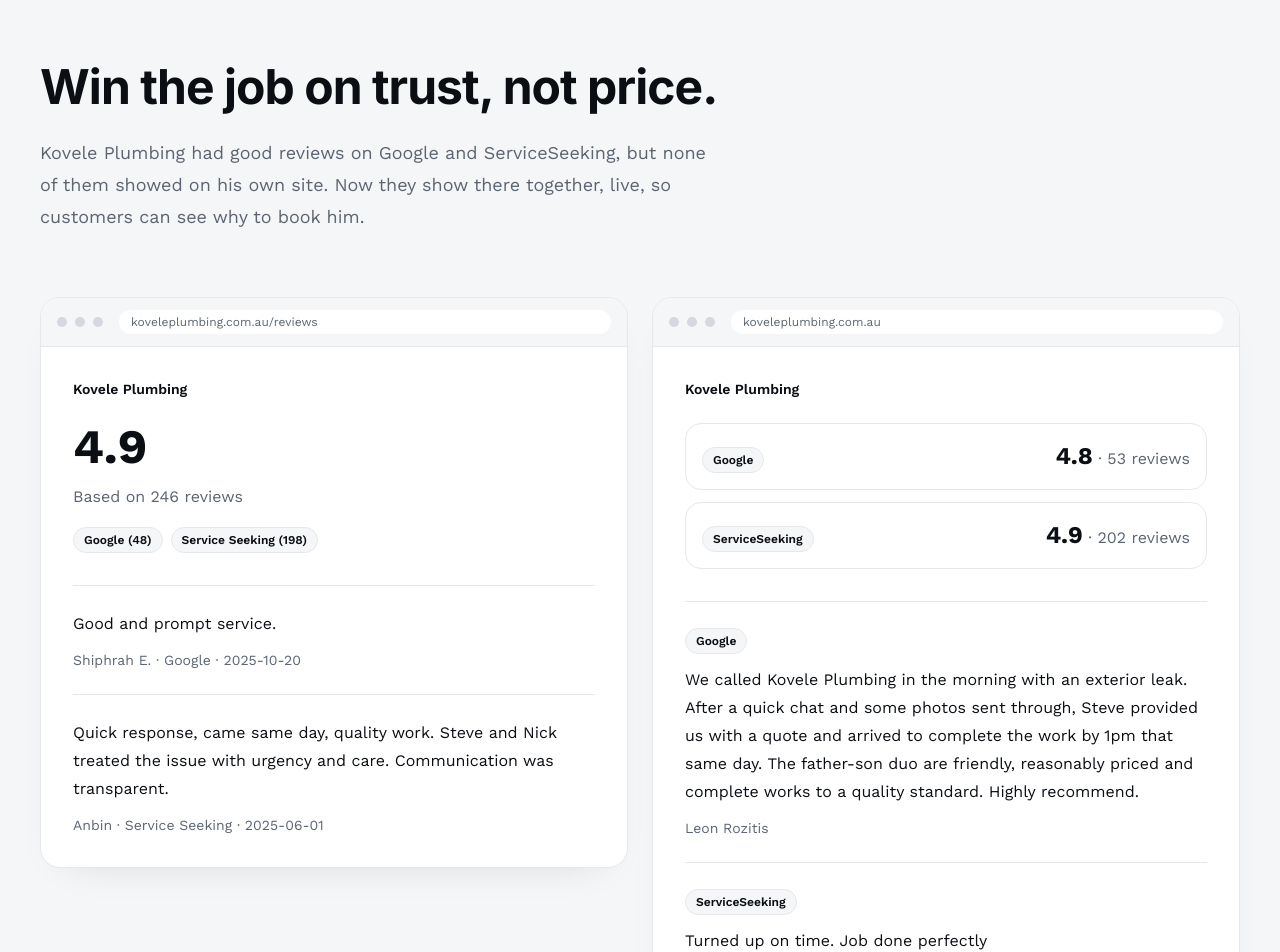
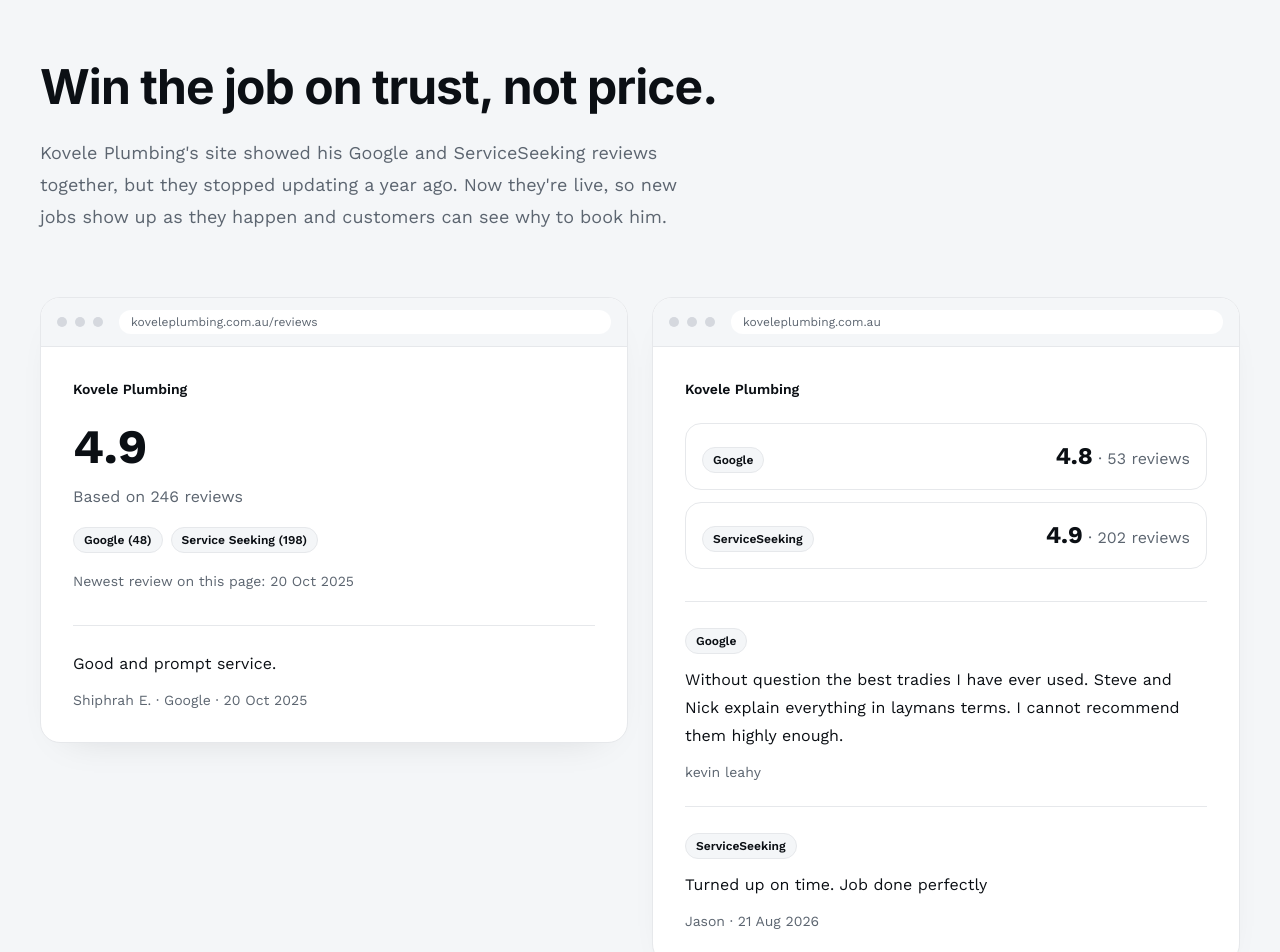
Before and after one commit to Dan-Kovac/ReviewBuddyWebsite, a Next.js app: page / in a window 1280 px wide. Shown: the part 1360-2312 px from the top of the page. Built offline with nearby package versions, Linux system fonts and the light colour scheme.

Commit message:
Show Kovele's reviews as frozen, then live.
Section 2 keeps the two sources separate. The before mock uses the counts still on his site, and the after mock uses the current public Google and ServiceSeeking figures.

```diff
--- a/app/page.tsx
+++ b/app/page.tsx
@@ -69,14 +69,10 @@ function BeforeSite() {
           <SourceBadge>Google (48)</SourceBadge>
           <SourceBadge>Service Seeking (198)</SourceBadge>
         </div>
+        <p className="mt-4 text-sm leading-6 text-muted">Newest review on this page: 20 Oct 2025</p>
         <blockquote className="mt-8 border-t border-line pt-6 text-base leading-7 text-ink">
           Good and prompt service.
-          <footer className="mt-3 text-sm text-muted">Shiphrah E. · Google · 2025-10-20</footer>
-        </blockquote>
-        <blockquote className="mt-6 border-t border-line pt-6 text-base leading-7 text-ink">
-          Quick response, came same day, quality work. Steve and Nick treated the issue with urgency and care.
-          Communication was transparent.
-          <footer className="mt-3 text-sm text-muted">Anbin · Service Seeking · 2025-06-01</footer>
+          <footer className="mt-3 text-sm text-muted">Shiphrah E. · Google · 20 Oct 2025</footer>
         </blockquote>
       </div>
     </BrowserChrome>
@@ -107,16 +103,15 @@ function AfterWidget() {
         <blockquote className="mt-8 border-t border-line pt-6 text-base leading-7 text-ink">
           <SourceBadge>Google</SourceBadge>
           <p className="mt-3">
-            We called Kovele Plumbing in the morning with an exterior leak. After a quick chat and some photos sent
-            through, Steve provided us with a quote and arrived to complete the work by 1pm that same day. The
-            father-son duo are friendly, reasonably priced and complete works to a quality standard. Highly recommend.
+            Without question the best tradies I have ever used. Steve and Nick explain everything in laymans terms. I
+            cannot recommend them highly enough.
           </p>
-          <footer className="mt-3 text-sm text-muted">Leon Rozitis</footer>
+          <footer className="mt-3 text-sm text-muted">kevin leahy</footer>
         </blockquote>
         <blockquote className="mt-6 border-t border-line pt-6 text-base leading-7 text-ink">
           <SourceBadge>ServiceSeeking</SourceBadge>
           <p className="mt-3">Turned up on time. Job done perfectly</p>
-          <footer className="mt-3 text-sm text-muted">Jason</footer>
+          <footer className="mt-3 text-sm text-muted">Jason · 21 Aug 2026</footer>
         </blockquote>
       </div>
     </BrowserChrome>
@@ -156,8 +151,9 @@ export default function HomePage() {
             Win the job on trust, not price.
           </h2>
           <p className="mt-6 max-w-2xl text-lg leading-8 text-muted">
-            Kovele Plumbing had good reviews on Google and ServiceSeeking, but none of them showed on his own site.
-            Now they show there together, live, so customers can see why to book him.
+            Kovele Plumbing&apos;s site showed his Google and ServiceSeeking reviews together, but they stopped
+            updating a year ago. Now they&apos;re live, so new jobs show up as they happen and customers can see why to
+            book him.
           </p>
           <figure className="mt-16">
             <div className="grid items-start gap-6 lg:grid-cols-2">
```
